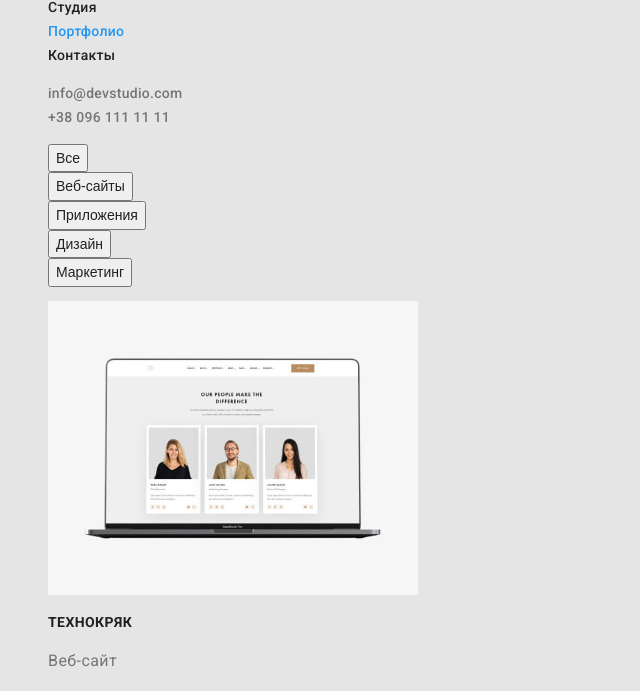
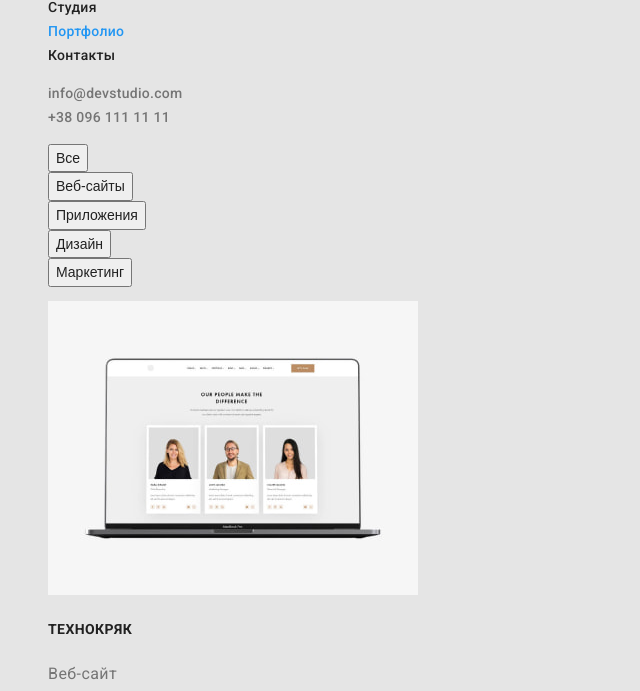
Before and after one commit to IhorRykun/goit-markup-hw-02, a plain HTML site: page portfolio.html in a window 1280 px wide. Shown: the part 58-749 px from the top of the page, without its empty margins (0-640 px from the left). Drawn offline with Linux system fonts and the light colour scheme.

Commit message:
Update styles.css

```diff
--- a/css/styles.css
+++ b/css/styles.css
@@ -213,14 +213,14 @@ ul {
 .lst-portfolio-title {
   font-weight: 700;
   font-size: 14px;
-  line-height: 1.14;
+  line-height: 2.00;
   text-transform: uppercase;
   color: var(--black-cl);
 }
 
 .lst-paragraph {
   font-size: 16px;
-  line-height: 1.89;
+  line-height: 1.88;
 }
 
 .address {
```
